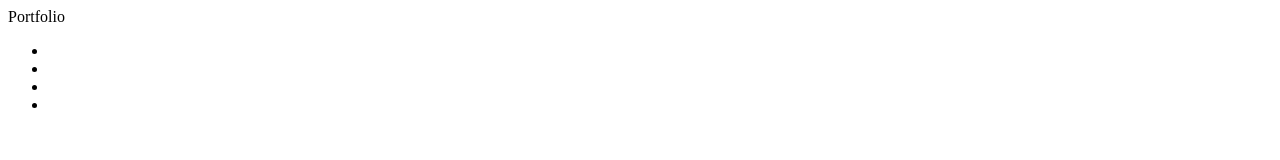
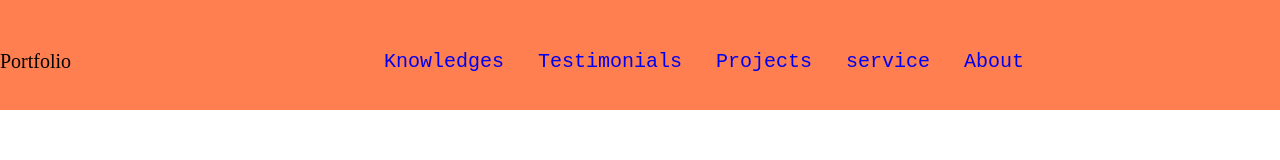
Before and after one commit to mohamedajjaji/portfolio-dev, a plain HTML site: page index.html in a window 1280 px wide. Drawn offline with Linux system fonts and the light colour scheme.

Commit message:
the last touch in my tach menu

```diff
--- a/css/style.css
+++ b/css/style.css
@@ -0,0 +1,42 @@
+*{
+  margin: 0px;
+  padding: 0px;
+}
+.continer{
+    margin-top: 0px;
+    padding: 0px;
+}
+.menu-top{
+  margin: 0px;
+  padding: 0px;
+  background-color: coral;
+  width: 100%;
+  display: flex;
+}
+.name-logo{
+  width: 30%;
+  height: 60px;
+  justify-content: space-between;
+  text-align: left;
+  padding-top: 50px;
+  font-size: 20px;
+  ont-family: monospace;
+}
+
+.liste-menu{
+  width: 50%;
+  height: 60px;
+  justify-content: space-between;
+  display: flex;
+  text-align: center;
+  padding-top: 50px;
+  text-decoration: none;
+  font-size: 20px;
+  font-family: monospace;
+}
+.liste-menu li{
+  list-style: none;
+}
+.liste-menu li a{
+  text-decoration: none;
+}
--- a/index.html
+++ b/index.html
@@ -4,16 +4,17 @@
 <meta name="twitter:" content="">
 <meta name="description" content="">
 <meta lang="fr" content="">
-<link rel="stylesheet" href="/css/style.css">
+<link rel="stylesheet" href="css/style.css">
 <body>
   <div class="continer">
     <div class="menu-top">
       <span class="name-logo">Portfolio</span>
       <ul class="liste-menu">
-        <li></li>
-        <li></li>
-        <li></li>
-        <li></li>
+        <li><a href="#">Knowledges</a></li>
+        <li><a href="#">Testimonials</a></li>
+        <li><a href="#">Projects</a></li>
+        <li><a href="#">service</a></li>
+        <li><a href="#">About</a></li>
       </ul>
     </div>
 
```
